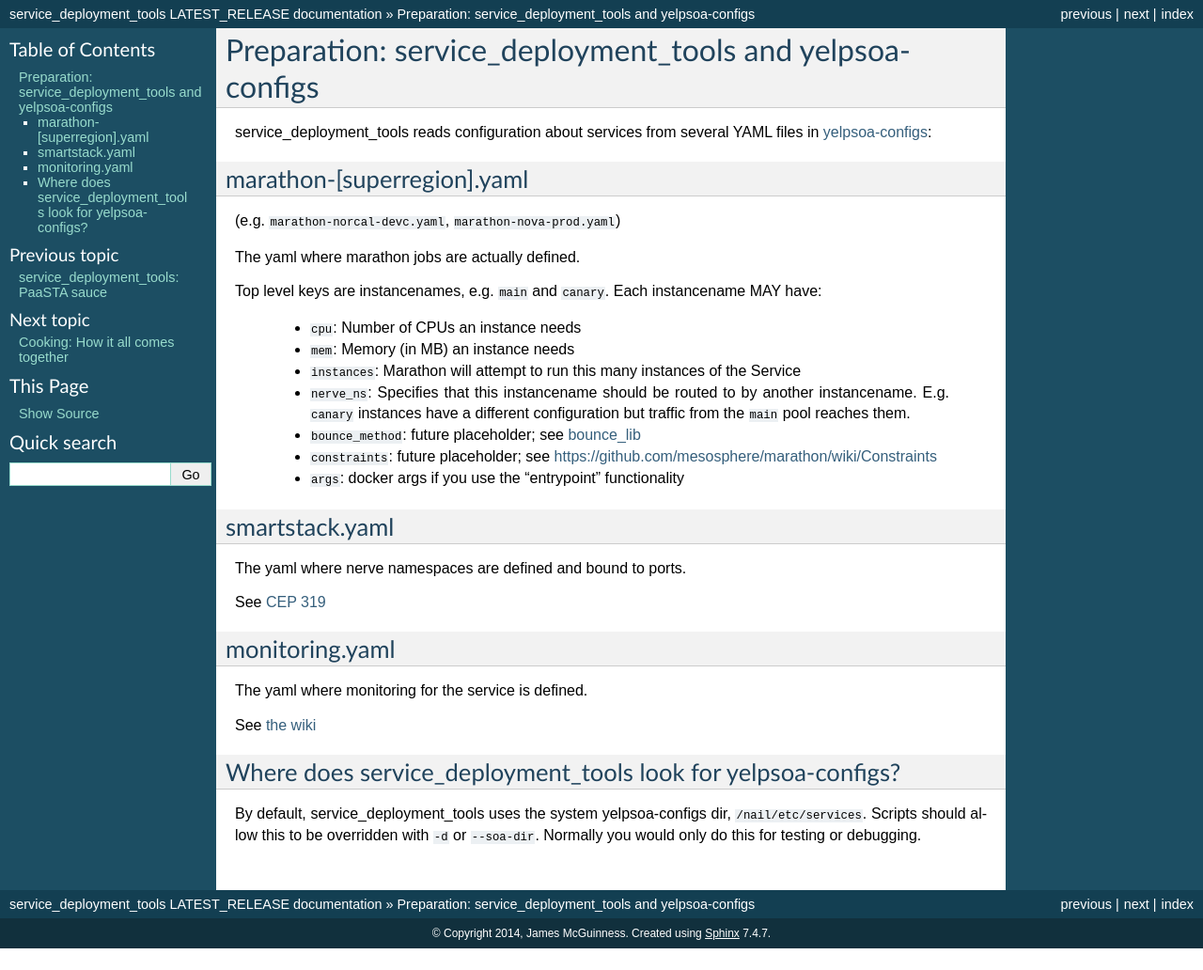
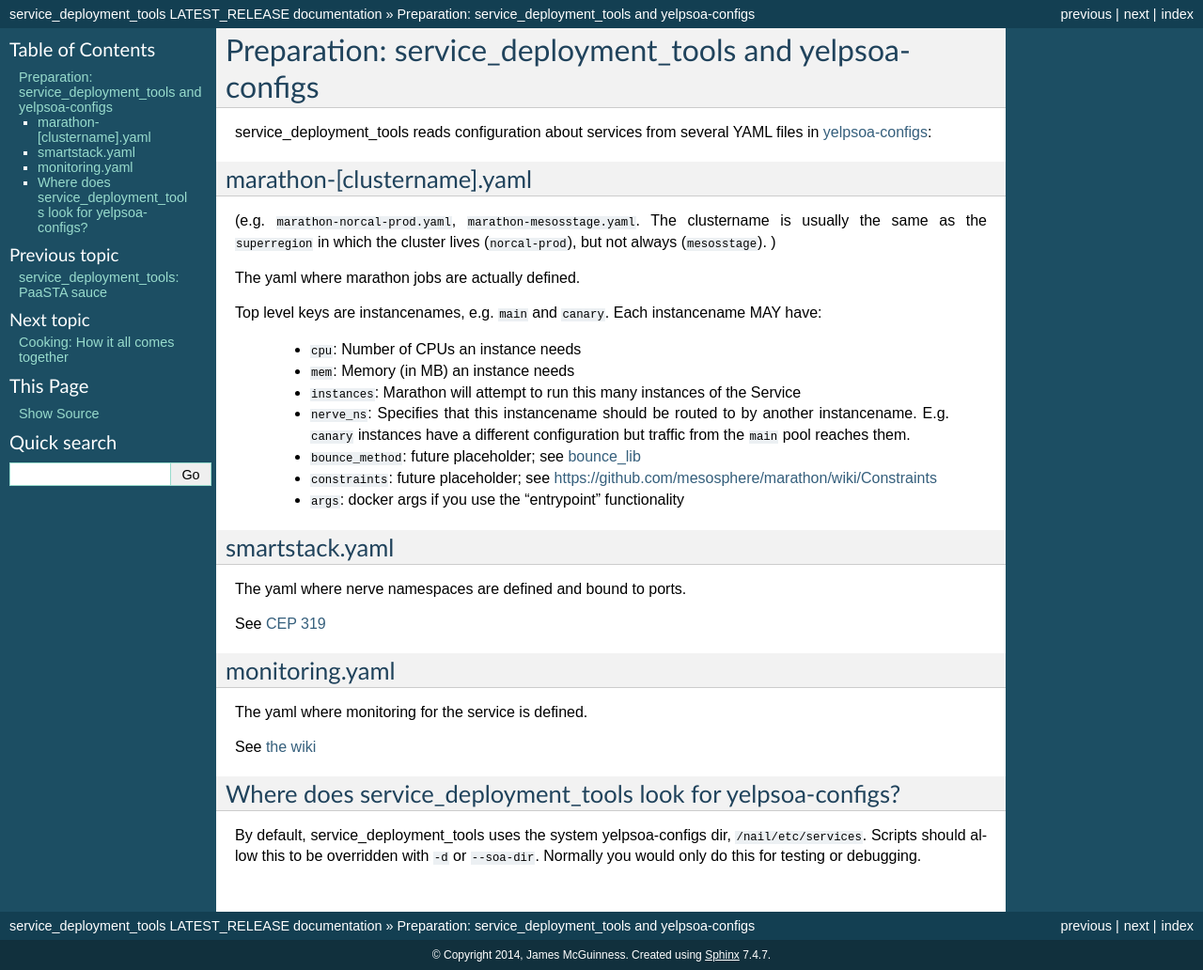
Before and after one commit to Yelp/paasta, a Sphinx documentation site: the page built from docs/source/yelpsoa_configs.rst, in a window 1280 px wide. Shown: the whole page at 94% size. Built offline with Sphinx 7.4.7, drawn with Linux system fonts in a browser that asks for light colours; before the commit the page ends 1009 px from its top, so only the background shows below that.

Commit message:
clustername is what this actually is. thx kwa

```diff
--- a/docs/source/yelpsoa_configs.rst
+++ b/docs/source/yelpsoa_configs.rst
@@ -4,10 +4,12 @@
 service_deployment_tools reads configuration about services from several YAML
 files in `yelpsoa-configs <http://y/cep319>`_:
 
-marathon-[superregion].yaml
+marathon-[clustername].yaml
 ---------------------------
 
-(e.g. ``marathon-norcal-devc.yaml``, ``marathon-nova-prod.yaml``)
+(e.g. ``marathon-norcal-prod.yaml``, ``marathon-mesosstage.yaml``. The
+clustername is usually the same as the ``superregion`` in which the cluster
+lives (``norcal-prod``), but not always (``mesosstage``). )
 
 The yaml where marathon jobs are actually defined.
 
```
